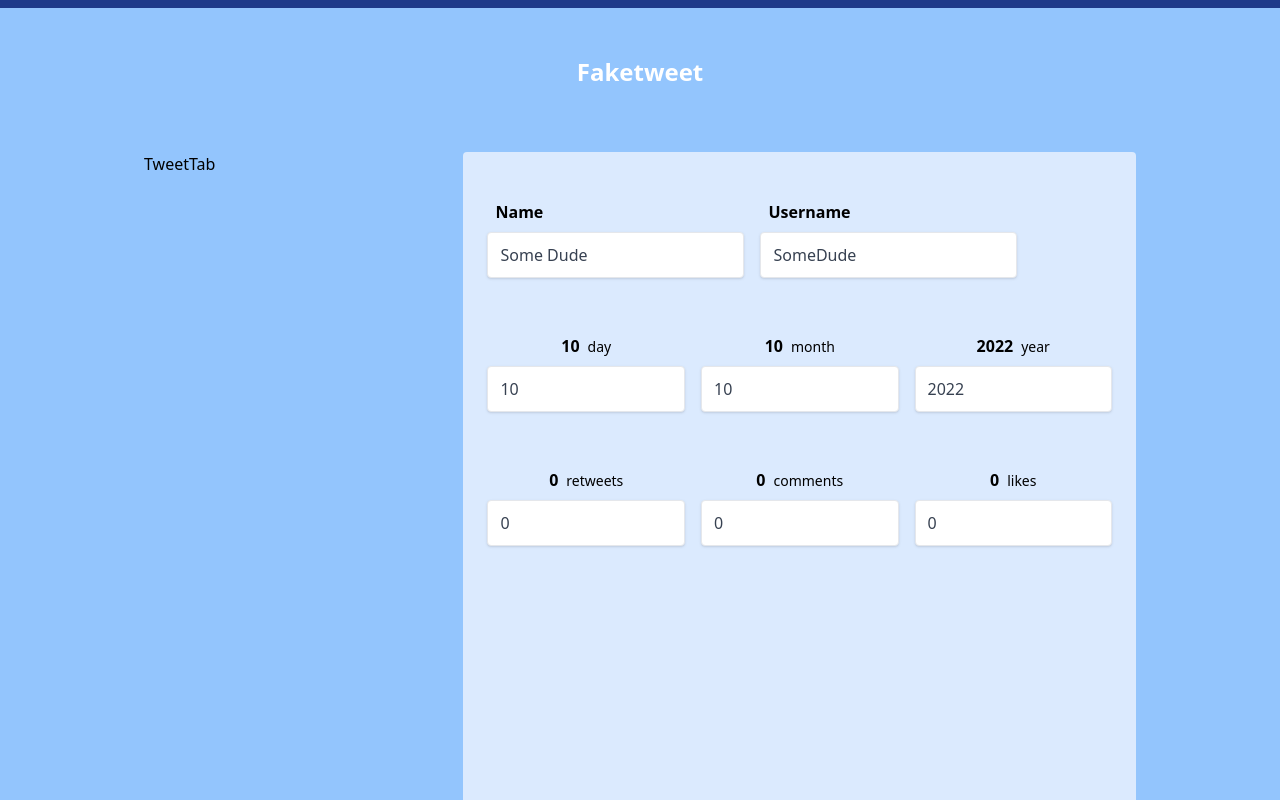
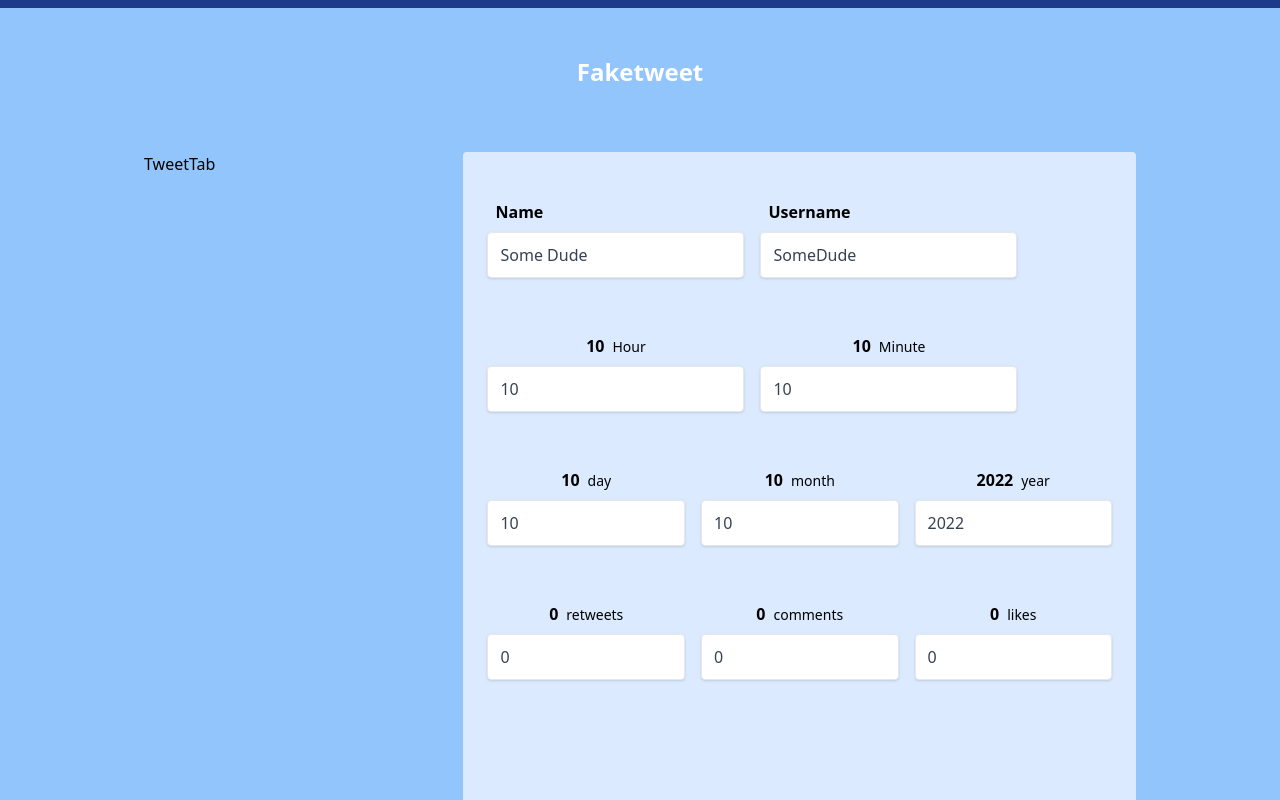
Before and after one commit to iaseth/faketweet, a React (Create React App) app: page / in a window 1280 px wide. Shown: the top 800 px of the page. Built offline with nearby package versions, Linux system fonts and the light colour scheme.

Commit message:
Added NumberInputs for hours and minutes

```diff
--- a/src/Faketweet/EditorTab/EditorTab.js
+++ b/src/Faketweet/EditorTab/EditorTab.js
@@ -31,6 +31,11 @@ export default function EditorTab ({data, setData}) {
 			</InputGroupContainer>
 
 			<InputGroupContainer>
+				<NumberInput title="Hour" num={data.hours} setNum={v => setX('hours', v)} min={0} max={12} />
+				<NumberInput title="Minute" num={data.minutes} setNum={v => setX('minutes', v)} min={0} max={59} />
+			</InputGroupContainer>
+
+			<InputGroupContainer>
 				<NumberInput title="day" num={data.day} setNum={v => setX('day', v)} min={1} max={31} />
 				<NumberInput title="month" num={data.month} setNum={v => setX('month', v)} min={1} max={12} />
 				<NumberInput title="year" num={data.year} setNum={v => setX('year', v)} min={-1000} max={2200} />
```
